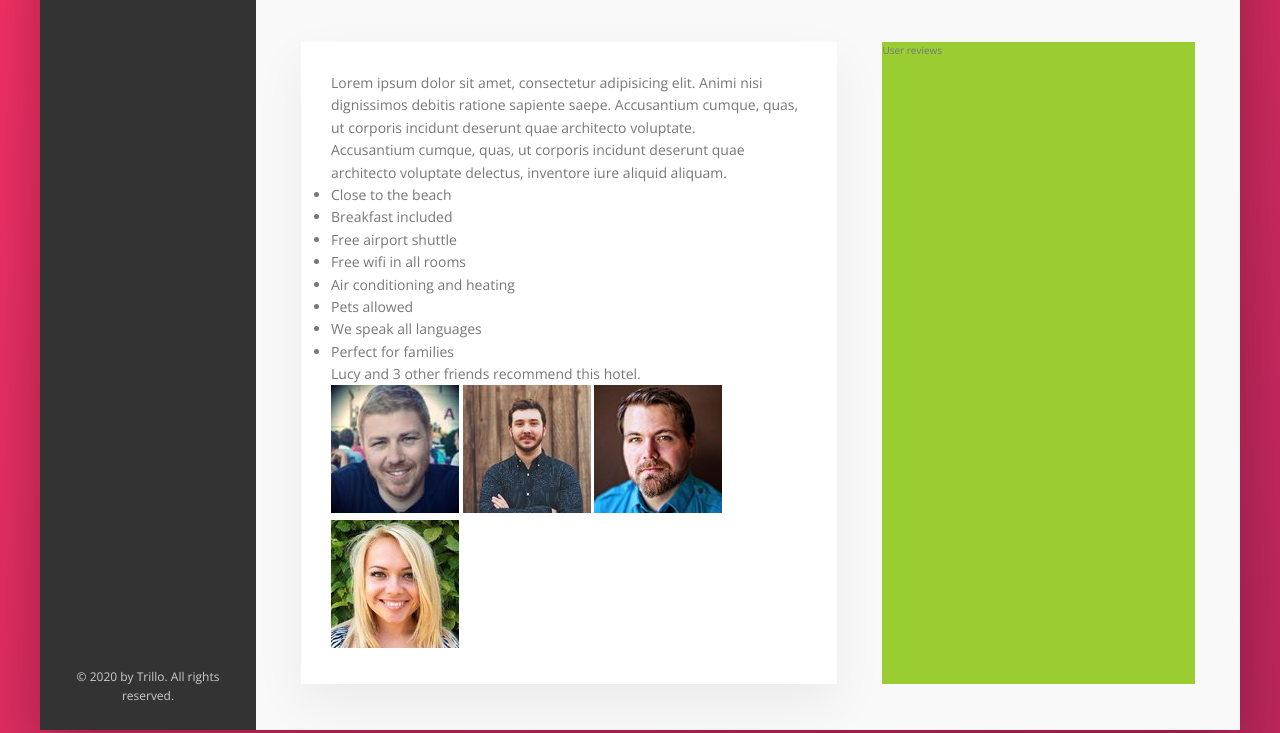
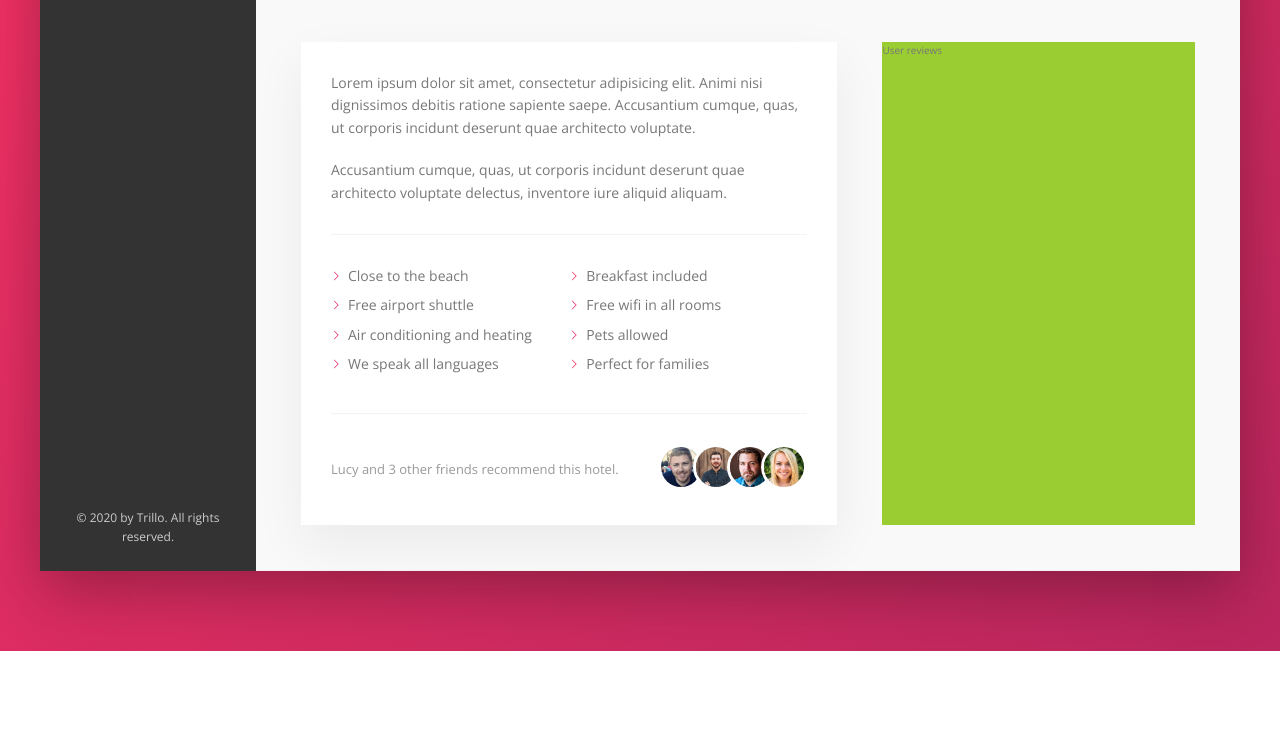
Before and after one commit to frankvanes/advanced-css-course, a website: page Trillo/index.html in a window 1280 px wide. Shown: the part 466-1199 px from the top of the page. After the commit the page ends 1117 px from the top, so only its background shows below. Drawn offline with nearby package versions, Linux system fonts and the light colour scheme.

Commit message:
Finished lecture 83

```diff
--- a/Trillo/sass/_components.scss
+++ b/Trillo/sass/_components.scss
@@ -308,3 +308,81 @@
         box-shadow: none;
     }
 }
+
+/**
+ * Paragraph
+ */
+.paragraph:not(:last-of-type) {
+    margin-bottom: 2rem;
+}
+
+ /**
+ * List
+ */
+.list {
+    list-style: none;
+    margin: 3rem 0;
+    padding: 3rem 0;
+    border-top: var(--line);
+    border-bottom: var(--line);
+
+    display: flex;
+    flex-wrap: wrap;
+
+    &__item {
+        flex: 0 0 50%;
+        margin-bottom: .7rem;
+    }
+
+    &__item::before {
+        content: "";
+        display: inline-block;
+        height: 1rem;
+        width: 1rem;
+        margin-right: .7rem;
+
+        // Older browsers
+        //background-image: url(../img/chevron-thin-right.svg);
+        //background-size: cover;
+
+        // Newer browsers -> masks
+        background-color: var(--color-primary);
+        -webkit-mask-image: url(../img/chevron-thin-right.svg);
+        -webkit-mask-size: cover;
+        mask-image: url(../img/chevron-thin-right.svg);
+        mask-size: cover;
+    }
+}
+
+
+ /**
+ * Recommendations
+ */
+.recommend {
+    font-size: 1.3rem;
+    color: var(--color-grey-dark-3);
+
+    display: flex;
+    align-items: center;
+
+
+    &__count {
+        margin-right: auto;
+    }
+
+    &__friends {
+
+    }
+
+    &__photo {
+        box-sizing: content-box;
+        height: 4rem;
+        width: 4rem;
+        border-radius: 50%;
+        border: 3px solid white;
+
+        &:not(:last-child) {
+            margin-right: -1.5rem;
+        }
+    }
+}
```
Also changed, not shown: Trillo/css/style.css.
